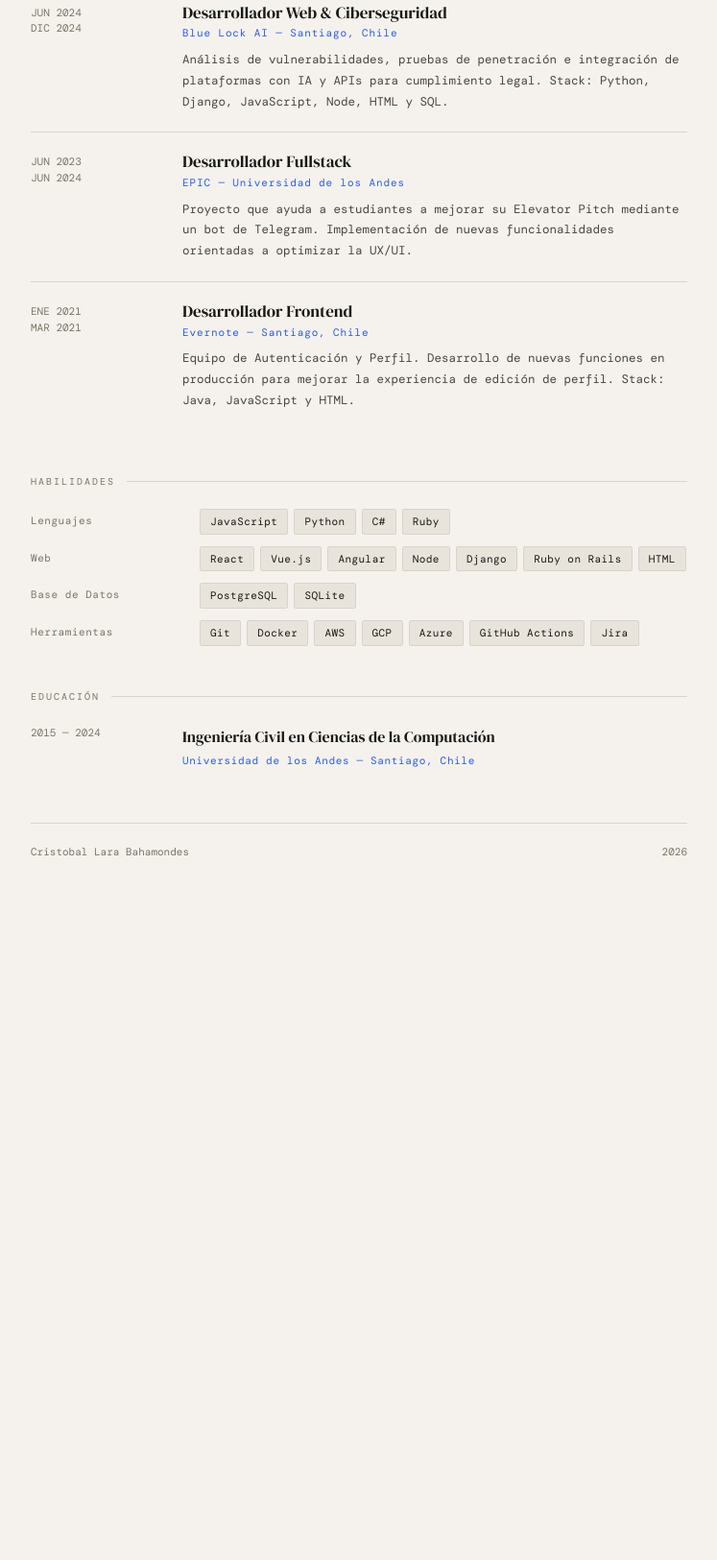
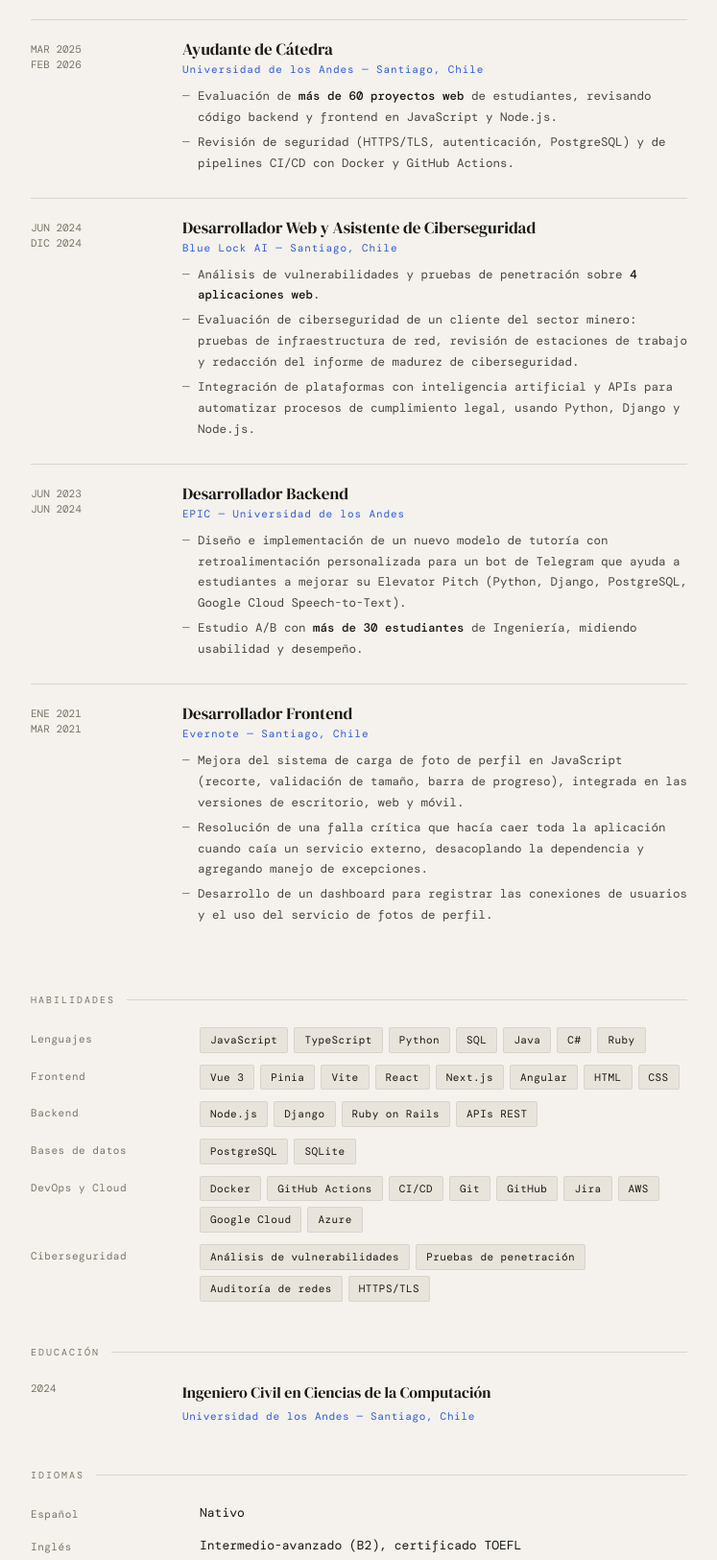
Before and after one commit to Cristobal-Lara/cv, a plain HTML site: page index.html in a window 1280 px wide. Shown: the part 857-2482 px from the top of the page at 96% size, without its empty margins (266-1013 px from the left). Before the commit the page ends 1834 px from the top, so only its background shows below. Drawn offline with nearby package versions, Linux system fonts and the light colour scheme; a web font is replaced by a local one.

Commit message:
Update index.html

```diff
--- a/index.html
+++ b/index.html
@@ -3,7 +3,8 @@
 <head>
 <meta charset="UTF-8">
 <meta name="viewport" content="width=device-width, initial-scale=1.0">
-<title>Cristobal Lara — Software Developer</title>
+<title>Cristobal Lara — Desarrollador Full Stack</title>
+<meta name="description" content="Cristobal Lara, Ingeniero Civil en Ciencias de la Computación y Desarrollador Full Stack (TypeScript, Vue.js, Node.js, Python, Django, PostgreSQL). Disponible para proyectos freelance.">
 <link href="https://fonts.googleapis.com/css2?family=DM+Serif+Display:ital@0;1&family=DM+Mono:wght@300;400;500&display=swap" rel="stylesheet">
 <style>
   :root {
@@ -88,6 +89,7 @@
   section:nth-child(3) { animation-delay: 0.2s; }
   section:nth-child(4) { animation-delay: 0.3s; }
   section:nth-child(5) { animation-delay: 0.4s; }
+  section:nth-child(6) { animation-delay: 0.5s; }
 
   .section-label {
     font-size: 10px;
@@ -147,10 +149,46 @@
     margin-bottom: 8px;
   }
 
+  .job-company a {
+    color: var(--accent);
+    text-decoration: none;
+  }
+
+  .job-company a:hover { text-decoration: underline; }
+
+  .job-context {
+    color: var(--muted);
+    font-size: 12px;
+    line-height: 1.6;
+    margin-bottom: 8px;
+  }
+
   .job-desc {
     color: #4a4640;
     font-size: 12.5px;
     line-height: 1.75;
+  }
+
+  .job-desc ul {
+    list-style: none;
+  }
+
+  .job-desc li {
+    position: relative;
+    padding-left: 16px;
+    margin-bottom: 4px;
+  }
+
+  .job-desc li::before {
+    content: '—';
+    position: absolute;
+    left: 0;
+    color: var(--muted);
+  }
+
+  .job-desc strong {
+    color: var(--ink);
+    font-weight: 500;
   }
 
   /* SKILLS */
@@ -232,6 +270,10 @@
     to   { opacity: 1; transform: translateY(0); }
   }
 
+  @media (prefers-reduced-motion: reduce) {
+    header, section { animation: none; }
+  }
+
   @media (max-width: 600px) {
     .page { padding: 40px 24px 60px; }
     header { grid-template-columns: 1fr; }
@@ -247,30 +289,38 @@
 
   <header>
     <div>
-      <div class="name">Cristobal Lara Bahamondes</div>
-      <div class="title-tag">Software Developer</div>
+      <div class="name">Cristobal <em>Lara</em></div>
+      <div class="title-tag">Desarrollador Full Stack</div>
     </div>
     <div class="contact">
       <div>+56 9 3428 3502</div>
       <div><a href="mailto:cristobal.p.lara@gmail.com">cristobal.p.lara@gmail.com</a></div>
+      <div><a href="https://www.linkedin.com/in/cristobal-lara-9478b1201/">linkedin.com/in/cristobal-lara-9478b1201</a></div>
       <div>Santiago, Chile</div>
     </div>
   </header>
 
   <section>
-    <div class="section-label">Sobre mí</div>
-    <p class="about-text">Ingeniero Civil en Ciencias de la Computación con foco en desarrollo web y diseño de software. Me caracterizo por aprender rápido, tomar decisiones con autonomía y moverme bien en entornos dinámicos. Responsable, comprometido y buen compañero de equipo.</p>
+    <div class="section-label">Perfil profesional</div>
+    <p class="about-text">Ingeniero Civil en Ciencias de la Computación y Desarrollador Full Stack (TypeScript, Vue.js, Node.js, Python, Django, PostgreSQL). Actualmente freelance en una startup de salud digital, desarrollando el portal de profesionales de una plataforma de fichas clínicas electrónicas. Experiencia en ciberseguridad, revisión de código y CI/CD con Docker y GitHub Actions. Disponible para nuevos proyectos freelance.</p>
   </section>
 
   <section>
-    <div class="section-label">Experiencia</div>
+    <div class="section-label">Experiencia laboral</div>
 
     <div class="job">
       <div class="job-period">MAR 2026<br>Actualidad</div>
       <div>
-        <div class="job-title">Desarrollador Frontend</div>
-        <div class="job-company">TesmoTech — Santiago, Chile</div>
-        <div class="job-desc">Desarrollo de interfaces web con Vue.js, consumiendo APIs REST e integrando funcionalidades de backend. Configuración de entornos Dockerizados, debugging y optimización de UX.</div>
+        <div class="job-title">Desarrollador Frontend Freelance</div>
+        <div class="job-company"><a href="https://www.tesmotech.com">TesmoTech</a> — Viña del Mar, Chile</div>
+        <div class="job-context">Startup de salud digital seleccionada en Start-Up Chile BUILD 12 (Corfo, 2026). Plataforma SaaS de fichas clínicas electrónicas interoperables (HL7 FHIR).</div>
+        <div class="job-desc">
+          <ul>
+            <li>Desarrollo frontend del portal para profesionales de la salud con Vue 3, TypeScript, Pinia y Vite, integrando APIs REST. <strong>Más de 200 commits y 90 pull requests</strong> integrados.</li>
+            <li>Implementación de módulos de gestión de pacientes, atención clínica y agenda de horas, con componentes de UI reutilizables y diseño responsive.</li>
+            <li>Trabajo con Git Flow, Jira y revisión de código mediante pull requests en GitHub.</li>
+          </ul>
+        </div>
       </div>
     </div>
 
@@ -279,25 +329,41 @@
       <div>
         <div class="job-title">Ayudante de Cátedra</div>
         <div class="job-company">Universidad de los Andes — Santiago, Chile</div>
-        <div class="job-desc">Evaluación de proyectos universitarios verificando seguridad (HTTPS, TLS, PostgreSQL) y revisando código backend/frontend en JavaScript y Node, con foco en autenticación, certificados y despliegue con Docker y GitHub Actions.</div>
+        <div class="job-desc">
+          <ul>
+            <li>Evaluación de <strong>más de 60 proyectos web</strong> de estudiantes, revisando código backend y frontend en JavaScript y Node.js.</li>
+            <li>Revisión de seguridad (HTTPS/TLS, autenticación, PostgreSQL) y de pipelines CI/CD con Docker y GitHub Actions.</li>
+          </ul>
+        </div>
       </div>
     </div>
 
     <div class="job">
       <div class="job-period">JUN 2024<br>DIC 2024</div>
       <div>
-        <div class="job-title">Desarrollador Web & Ciberseguridad</div>
+        <div class="job-title">Desarrollador Web y Asistente de Ciberseguridad</div>
         <div class="job-company">Blue Lock AI — Santiago, Chile</div>
-        <div class="job-desc">Análisis de vulnerabilidades, pruebas de penetración e integración de plataformas con IA y APIs para cumplimiento legal. Stack: Python, Django, JavaScript, Node, HTML y SQL.</div>
+        <div class="job-desc">
+          <ul>
+            <li>Análisis de vulnerabilidades y pruebas de penetración sobre <strong>4 aplicaciones web</strong>.</li>
+            <li>Evaluación de ciberseguridad de un cliente del sector minero: pruebas de infraestructura de red, revisión de estaciones de trabajo y redacción del informe de madurez de ciberseguridad.</li>
+            <li>Integración de plataformas con inteligencia artificial y APIs para automatizar procesos de cumplimiento legal, usando Python, Django y Node.js.</li>
+          </ul>
+        </div>
       </div>
     </div>
 
     <div class="job">
       <div class="job-period">JUN 2023<br>JUN 2024</div>
       <div>
-        <div class="job-title">Desarrollador Fullstack</div>
+        <div class="job-title">Desarrollador Backend</div>
         <div class="job-company">EPIC — Universidad de los Andes</div>
-        <div class="job-desc">Proyecto que ayuda a estudiantes a mejorar su Elevator Pitch mediante un bot de Telegram. Implementación de nuevas funcionalidades orientadas a optimizar la UX/UI.</div>
+        <div class="job-desc">
+          <ul>
+            <li>Diseño e implementación de un nuevo modelo de tutoría con retroalimentación personalizada para un bot de Telegram que ayuda a estudiantes a mejorar su Elevator Pitch (Python, Django, PostgreSQL, Google Cloud Speech-to-Text).</li>
+            <li>Estudio A/B con <strong>más de 30 estudiantes</strong> de Ingeniería, midiendo usabilidad y desempeño.</li>
+          </ul>
+        </div>
       </div>
     </div>
 
@@ -306,7 +372,13 @@
       <div>
         <div class="job-title">Desarrollador Frontend</div>
         <div class="job-company">Evernote — Santiago, Chile</div>
-        <div class="job-desc">Equipo de Autenticación y Perfil. Desarrollo de nuevas funciones en producción para mejorar la experiencia de edición de perfil. Stack: Java, JavaScript y HTML.</div>
+        <div class="job-desc">
+          <ul>
+            <li>Mejora del sistema de carga de foto de perfil en JavaScript (recorte, validación de tamaño, barra de progreso), integrada en las versiones de escritorio, web y móvil.</li>
+            <li>Resolución de una falla crítica que hacía caer toda la aplicación cuando caía un servicio externo, desacoplando la dependencia y agregando manejo de excepciones.</li>
+            <li>Desarrollo de un dashboard para registrar las conexiones de usuarios y el uso del servicio de fotos de perfil.</li>
+          </ul>
+        </div>
       </div>
     </div>
   </section>
@@ -318,40 +390,64 @@
         <div class="skill-category">Lenguajes</div>
         <div class="tags">
           <span class="tag">JavaScript</span>
+          <span class="tag">TypeScript</span>
           <span class="tag">Python</span>
+          <span class="tag">SQL</span>
+          <span class="tag">Java</span>
           <span class="tag">C#</span>
           <span class="tag">Ruby</span>
         </div>
       </div>
       <div class="skill-row">
-        <div class="skill-category">Web</div>
+        <div class="skill-category">Frontend</div>
         <div class="tags">
+          <span class="tag">Vue 3</span>
+          <span class="tag">Pinia</span>
+          <span class="tag">Vite</span>
           <span class="tag">React</span>
-          <span class="tag">Vue.js</span>
+          <span class="tag">Next.js</span>
           <span class="tag">Angular</span>
-          <span class="tag">Node</span>
-          <span class="tag">Django</span>
-          <span class="tag">Ruby on Rails</span>
           <span class="tag">HTML</span>
+          <span class="tag">CSS</span>
         </div>
       </div>
       <div class="skill-row">
-        <div class="skill-category">Base de Datos</div>
+        <div class="skill-category">Backend</div>
+        <div class="tags">
+          <span class="tag">Node.js</span>
+          <span class="tag">Django</span>
+          <span class="tag">Ruby on Rails</span>
+          <span class="tag">APIs REST</span>
+        </div>
+      </div>
+      <div class="skill-row">
+        <div class="skill-category">Bases de datos</div>
         <div class="tags">
           <span class="tag">PostgreSQL</span>
           <span class="tag">SQLite</span>
         </div>
       </div>
       <div class="skill-row">
-        <div class="skill-category">Herramientas</div>
+        <div class="skill-category">DevOps y Cloud</div>
         <div class="tags">
+          <span class="tag">Docker</span>
+          <span class="tag">GitHub Actions</span>
+          <span class="tag">CI/CD</span>
           <span class="tag">Git</span>
-          <span class="tag">Docker</span>
+          <span class="tag">GitHub</span>
+          <span class="tag">Jira</span>
           <span class="tag">AWS</span>
-          <span class="tag">GCP</span>
+          <span class="tag">Google Cloud</span>
           <span class="tag">Azure</span>
-          <span class="tag">GitHub Actions</span>
-          <span class="tag">Jira</span>
+        </div>
+      </div>
+      <div class="skill-row">
+        <div class="skill-category">Ciberseguridad</div>
+        <div class="tags">
+          <span class="tag">Análisis de vulnerabilidades</span>
+          <span class="tag">Pruebas de penetración</span>
+          <span class="tag">Auditoría de redes</span>
+          <span class="tag">HTTPS/TLS</span>
         </div>
       </div>
     </div>
@@ -360,16 +456,30 @@
   <section>
     <div class="section-label">Educación</div>
     <div class="edu">
-      <div class="edu-period">2015 — 2024</div>
+      <div class="edu-period">2024</div>
       <div>
-        <div class="edu-title">Ingeniería Civil en Ciencias de la Computación</div>
+        <div class="edu-title">Ingeniero Civil en Ciencias de la Computación</div>
         <div class="edu-place">Universidad de los Andes — Santiago, Chile</div>
       </div>
     </div>
   </section>
 
+  <section>
+    <div class="section-label">Idiomas</div>
+    <div class="skills-grid">
+      <div class="skill-row">
+        <div class="skill-category">Español</div>
+        <div>Nativo</div>
+      </div>
+      <div class="skill-row">
+        <div class="skill-category">Inglés</div>
+        <div>Intermedio-avanzado (B2), certificado TOEFL</div>
+      </div>
+    </div>
+  </section>
+
   <footer>
-    <span>Cristobal Lara Bahamondes</span>
+    <span>Cristobal Lara</span>
     <span>2026</span>
   </footer>
 
```
